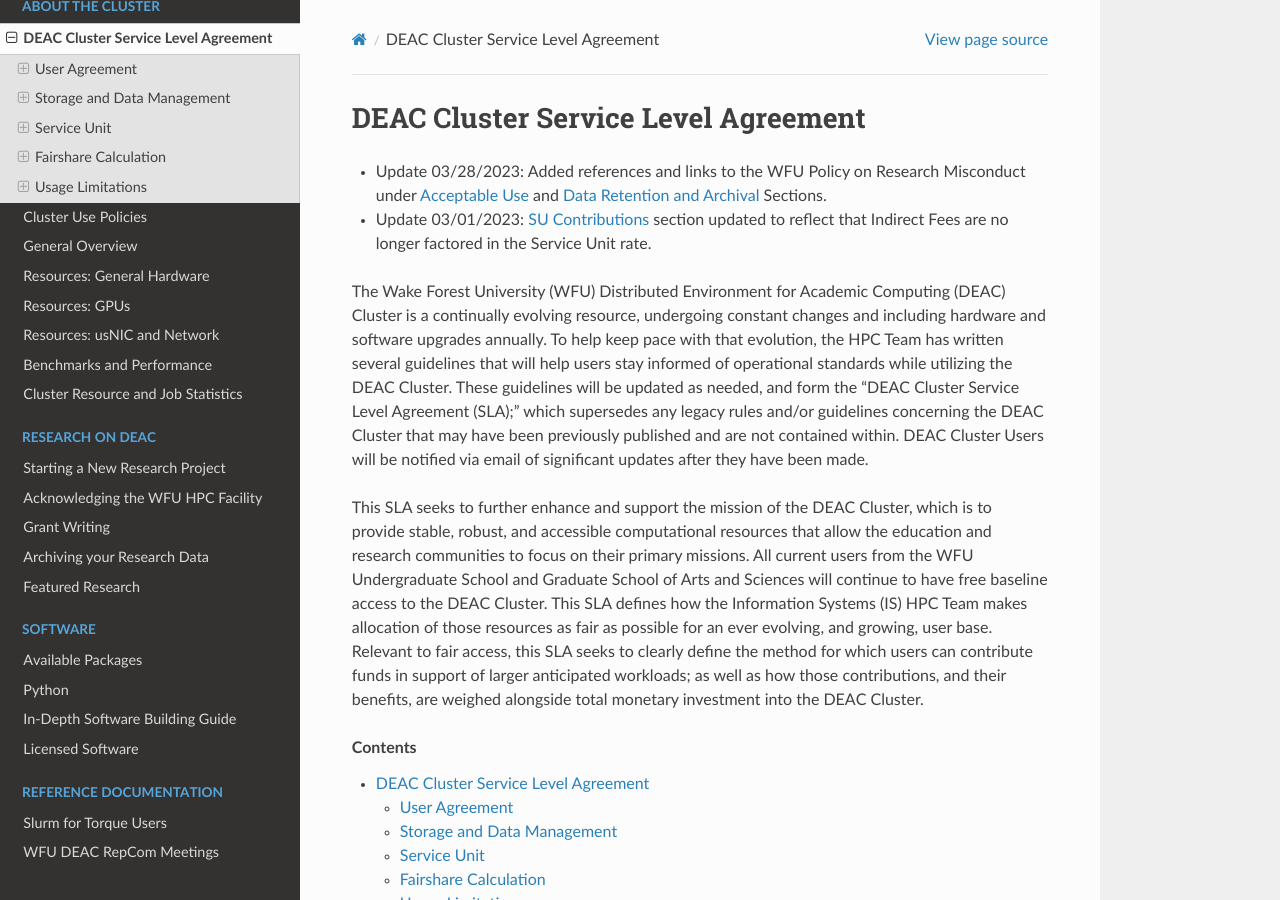
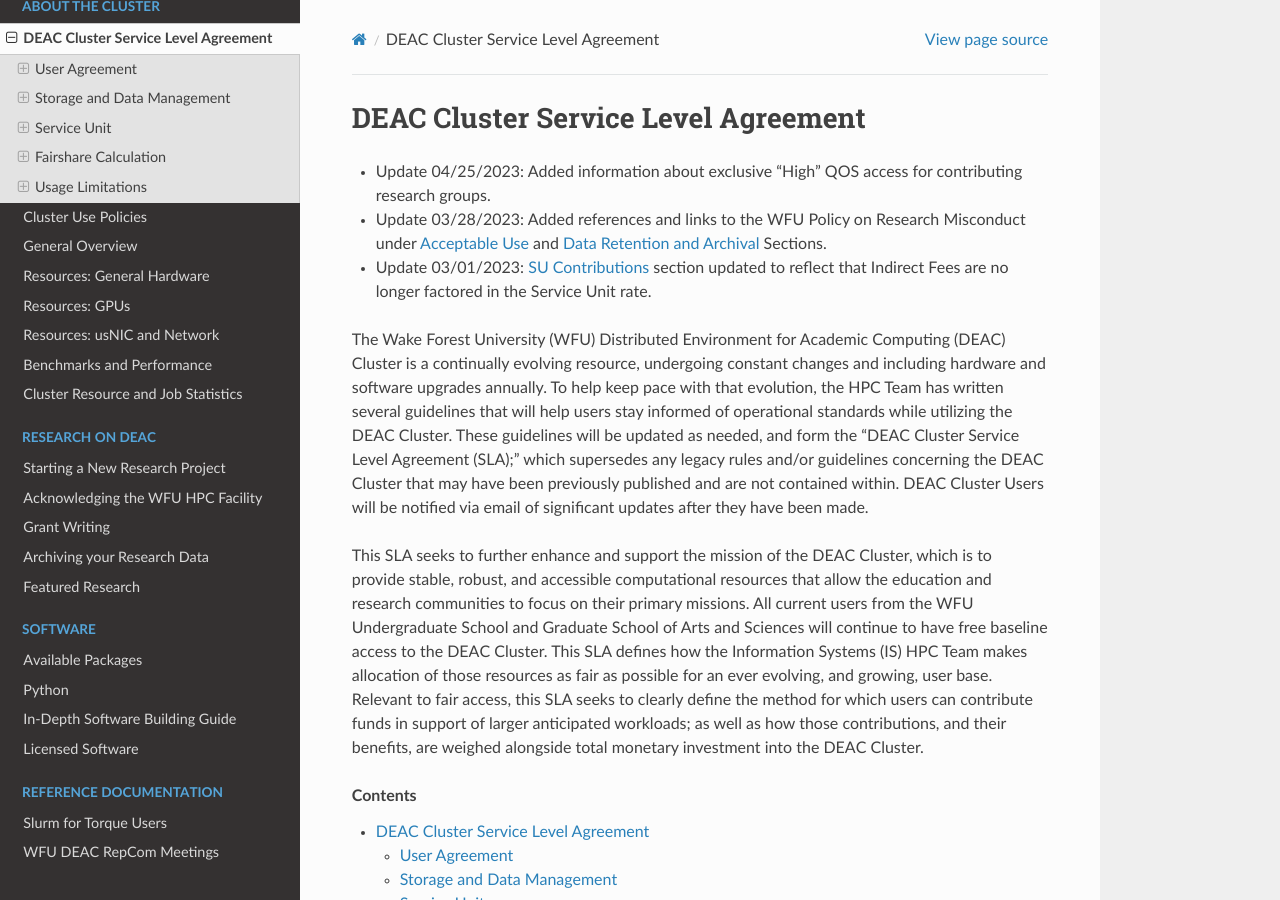
Before and after one commit to WFU-HPC/deac-docs, a Sphinx documentation site: the page built from source/cluster-sla.rst, in a window 1280 px wide and 900 px high. Built offline with Sphinx 7.4.7 and the Read the Docs theme 2.0.0, drawn with Linux system fonts in a browser that asks for light colours.

Commit message:
Updating SLA with new High QOS info

```diff
--- a/source/cluster-sla.rst
+++ b/source/cluster-sla.rst
@@ -4,6 +4,7 @@
 DEAC Cluster Service Level Agreement
 ####################################
 
+* Update 04/25/2023: Added information about exclusive "High" QOS access for contributing research groups.
 * Update 03/28/2023: Added references and links to the WFU Policy on Research Misconduct under :ref:`sec.sla.ua.acceptable_use` and :ref:`sec.sla.sdm.data_retention_archival` Sections.
 * Update 03/01/2023: :ref:`sec.sla.su.contributions` section updated to reflect that Indirect Fees are no longer factored in the Service Unit rate.
 
```
